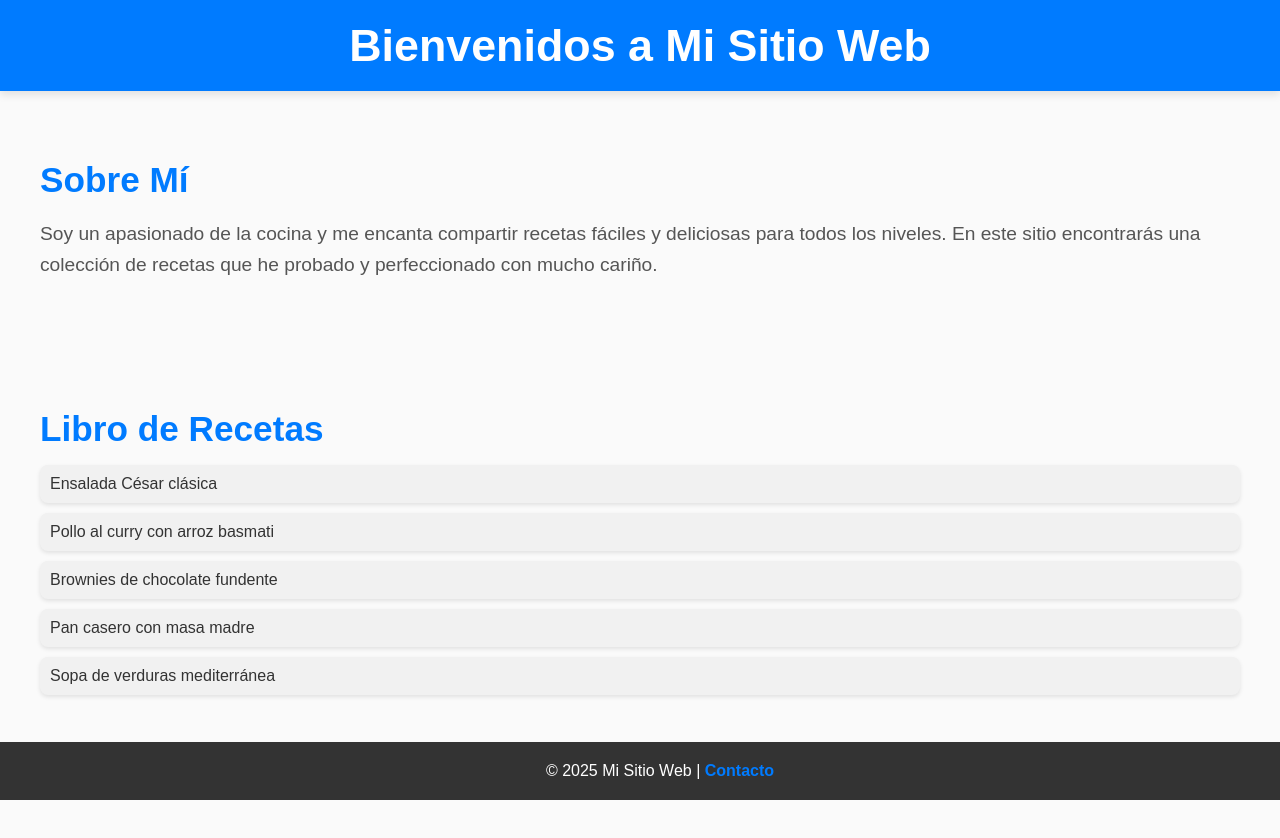
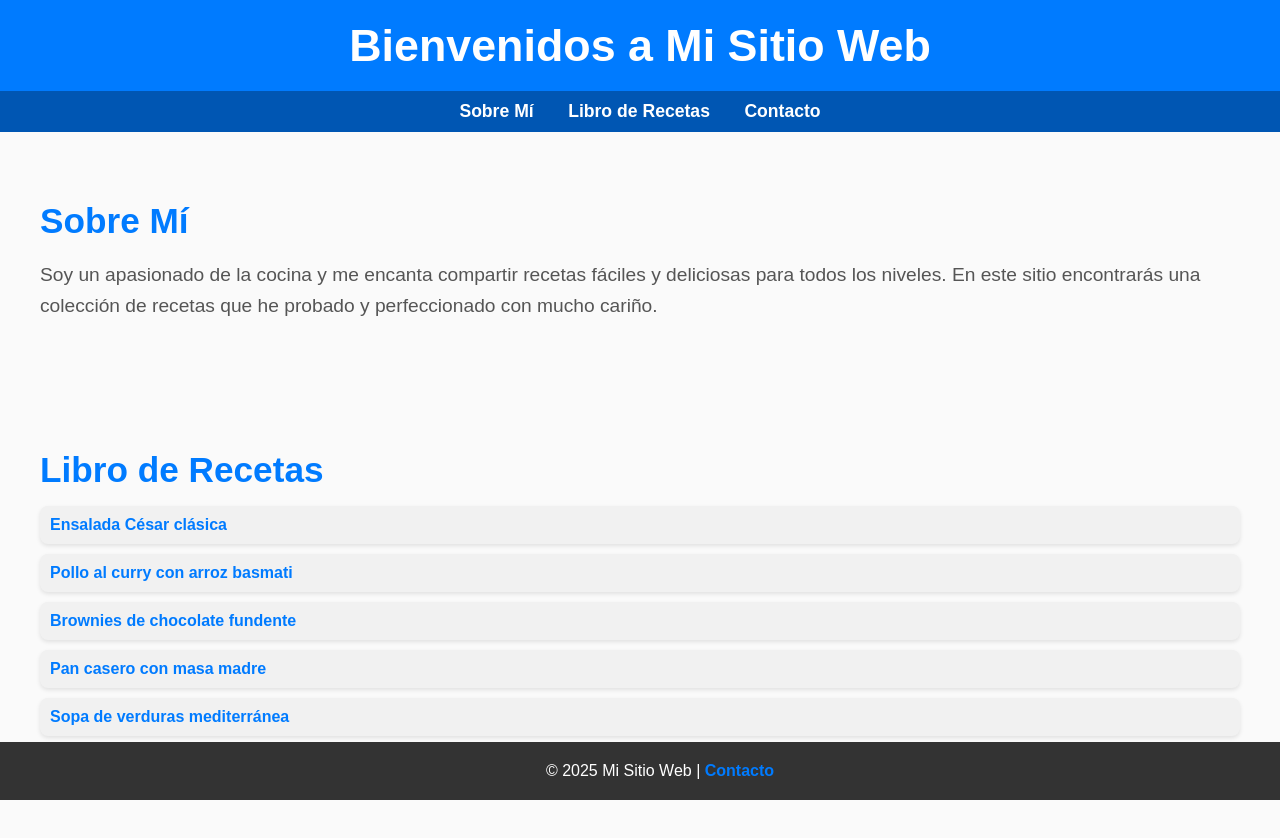
Before and after one commit to David70707/casa, a plain HTML site: page index.html in a window 1280 px wide. Before the commit the page ends 800 px from the top, so only its background shows below. Drawn offline with Linux system fonts and the light colour scheme.

Commit message:
Update index.html

```diff
--- a/index.html
+++ b/index.html
@@ -9,7 +9,7 @@
         body {
             font-family: 'Arial', sans-serif;
             margin: 0;
-            padding: 0;
+            padding: 0 0 80px 0; /* espacio para el footer fijo */
             background-color: #fafafa;
             color: #333;
         }
@@ -26,6 +26,27 @@
         header h1 {
             margin: 0;
             font-size: 2.8em;
+        }
+
+        /* Nuevo menú de navegación */
+        nav {
+            background-color: #0056b3;
+            text-align: center;
+            padding: 10px 0;
+        }
+
+        nav a {
+            color: white;
+            margin: 0 15px;
+            text-decoration: none;
+            font-weight: bold;
+            font-size: 1.1em;
+            transition: color 0.3s ease;
+        }
+
+        nav a:hover {
+            color: #ffd700;
+            text-decoration: underline;
         }
 
         /* Sección principal */
@@ -112,26 +133,33 @@
         <h1>Bienvenidos a Mi Sitio Web</h1>
     </header>
 
+    <!-- Menú de navegación -->
+    <nav>
+        <a href="#sobre-mi">Sobre Mí</a>
+        <a href="#libro-recetas">Libro de Recetas</a>
+        <a href="#contacto">Contacto</a>
+    </nav>
+
     <!-- Sección sobre mí -->
-    <section>
+    <section id="sobre-mi">
         <h2>Sobre Mí</h2>
         <p>Soy un apasionado de la cocina y me encanta compartir recetas fáciles y deliciosas para todos los niveles. En este sitio encontrarás una colección de recetas que he probado y perfeccionado con mucho cariño.</p>
     </section>
 
     <!-- Sección libro de recetas -->
-    <section>
+    <section id="libro-recetas">
         <h2>Libro de Recetas</h2>
         <ul>
-            <li>Ensalada César clásica</li>
-            <li>Pollo al curry con arroz basmati</li>
-            <li>Brownies de chocolate fundente</li>
-            <li>Pan casero con masa madre</li>
-            <li>Sopa de verduras mediterránea</li>
+            <li><a href="#">Ensalada César clásica</a></li>
+            <li><a href="#">Pollo al curry con arroz basmati</a></li>
+            <li><a href="#">Brownies de chocolate fundente</a></li>
+            <li><a href="#">Pan casero con masa madre</a></li>
+            <li><a href="#">Sopa de verduras mediterránea</a></li>
         </ul>
     </section>
 
     <!-- Pie de página -->
-    <footer>
+    <footer id="contacto">
         &copy; 2025 Mi Sitio Web | <a href="#">Contacto</a>
     </footer>
 </body>
```
